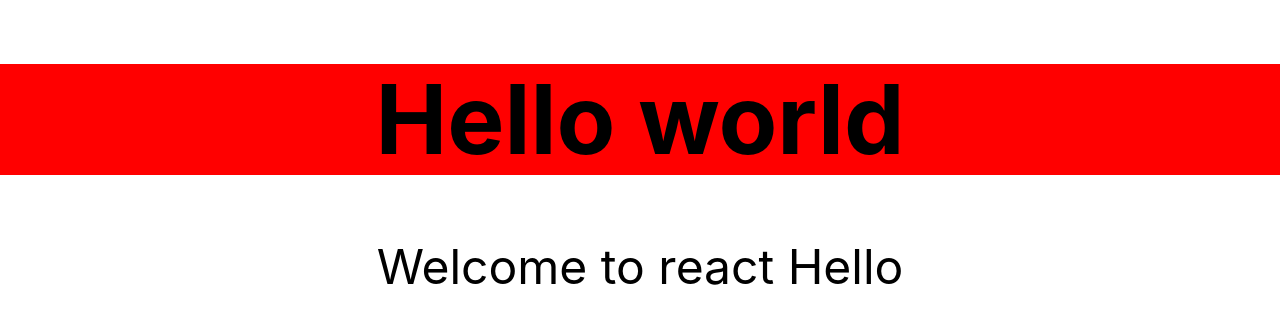
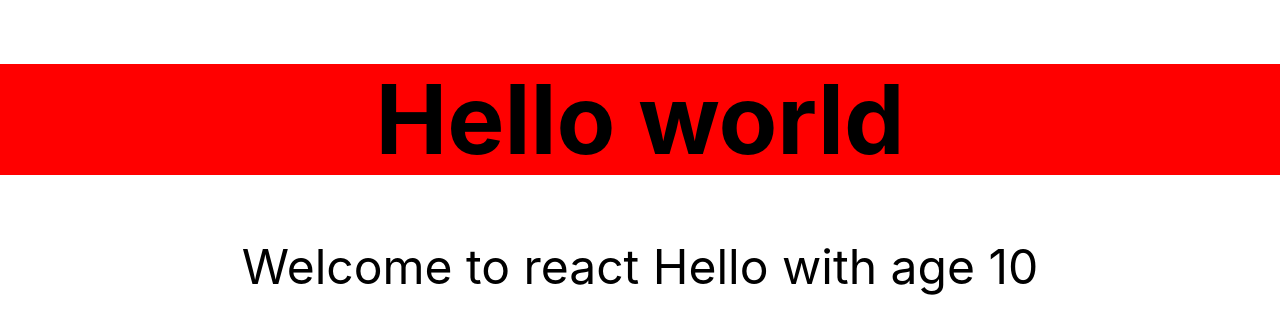
Before and after one commit to ajai8085/robofriends, a React (Create React App) app: page / in a window 1280 px wide. Shown: the top 334 px of the page. Built offline with nearby package versions, Linux system fonts and the light colour scheme.

Commit message:
pre delete hello component

```diff
--- a/src/Hello.tsx
+++ b/src/Hello.tsx
@@ -1,17 +1,14 @@
-import React from 'react'
 import './Hello.css';
 
-class Hello extends React.Component<{ greetings: string, age: number }> {
+const Hello = (props: { greetings: string, age: number }) => {
 
+    return (
+        <div className="f1 tc">
+            <h1>Hello world</h1>
+            <p>Welcome to react {props.greetings} with age {props.age}</p>
+        </div>
+    );
 
-    render(): React.ReactNode {
-        return (
-            <div className="f1 tc">
-                <h1>Hello world</h1>
-                <p>Welcome to react {this.props.greetings}</p>
-            </div>
-        );
-    }
 }
 
 export default Hello;
```
